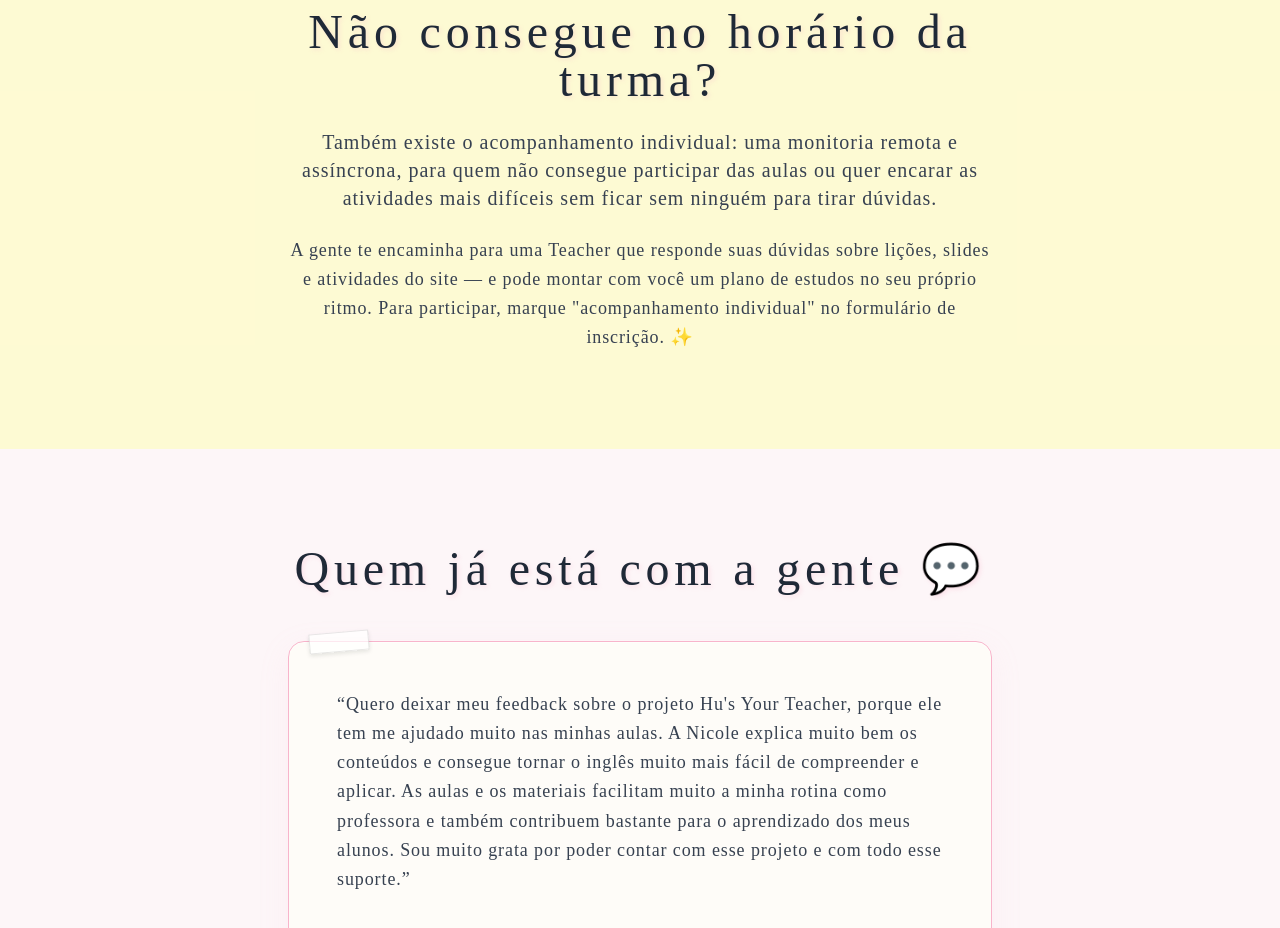
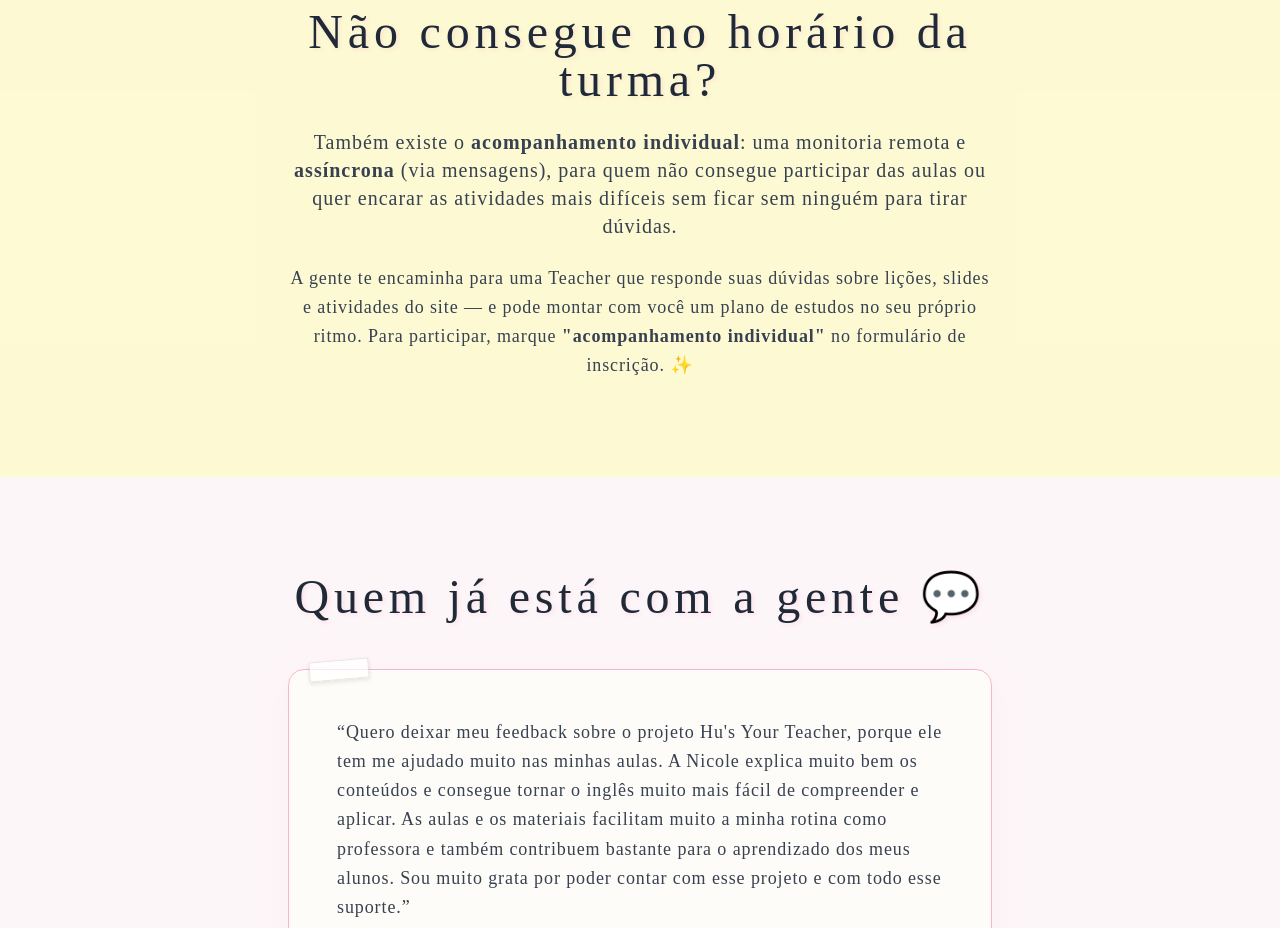
Before and after one commit to guilherme-hu/hus-your-teacher, a Next.js app: page /aulas in a window 1280 px wide. Shown: the part 3720-4648 px from the top of the page. Built offline with nearby package versions, Linux system fonts and the light colour scheme.

Commit message:
Correção do negrito na página de aulas + ajuste de 1000 seguidores para 1200

```diff
--- a/app/aulas/page.tsx
+++ b/app/aulas/page.tsx
@@ -30,7 +30,7 @@ export default function AulasPage() {
             Aulas de inglês gratuitas, toda semana ✏️
           </h1>
           <p className="text-lg md:text-xl text-white retro-text max-w-3xl mx-auto leading-relaxed">
-            O Hu's Your Teacher também oferece suas próprias aulas de inglês! 💛
+            O Hu&apos;s Your Teacher também oferece suas próprias aulas de inglês! 💛
           </p>
         </Reveal>
       </section>
@@ -140,9 +140,9 @@ export default function AulasPage() {
               Não consegue no horário da turma?
             </h2>
             <p className="retro-text mb-6 text-lg md:text-xl leading-relaxed text-gray-700">
-              Também existe o <strong>acompanhamento individual</strong>: uma monitoria remota e
-              assíncrona, para quem não consegue participar das aulas ou quer encarar as atividades
-              mais difíceis sem ficar sem ninguém para tirar dúvidas.
+              Também existe o <strong>acompanhamento individual</strong>: uma monitoria remota e <strong>assíncrona</strong> (via mensagens), para quem não consegue participar das
+              aulas ou quer encarar as atividades mais difíceis sem ficar sem ninguém para tirar
+              dúvidas.
             </p>
             <p className="retro-text text-lg leading-relaxed text-gray-700">
               A gente te encaminha para uma Teacher que responde suas dúvidas sobre lições, slides e
--- a/app/globals.css
+++ b/app/globals.css
@@ -125,6 +125,14 @@
   font-family: "Times New Roman", "Georgia", serif;
   font-weight: 300;
   letter-spacing: 0.05em;
+}
+
+/* O preflight do Tailwind dá `font-weight: bolder` ao <strong>, e `bolder` é
+   RELATIVO ao pai: como o `.retro-text` é 300, resolvia para 400 e o destaque
+   sumia. Peso absoluto para o negrito voltar a aparecer. */
+.retro-text strong,
+.retro-text b {
+  font-weight: 700;
 }
 
 /* Scrapbook elements */
--- a/app/page.tsx
+++ b/app/page.tsx
@@ -26,7 +26,7 @@ const achievementsList = [
     iconColor: "text-pink-700",
     bgClass: "bg-pink-100",
     borderClass: "border-pink-400",
-    value: "1000+",
+    value: "1200+",
     title: "Seguidores",
     description: "Acompanhando o projeto no Instagram"
   },
```
